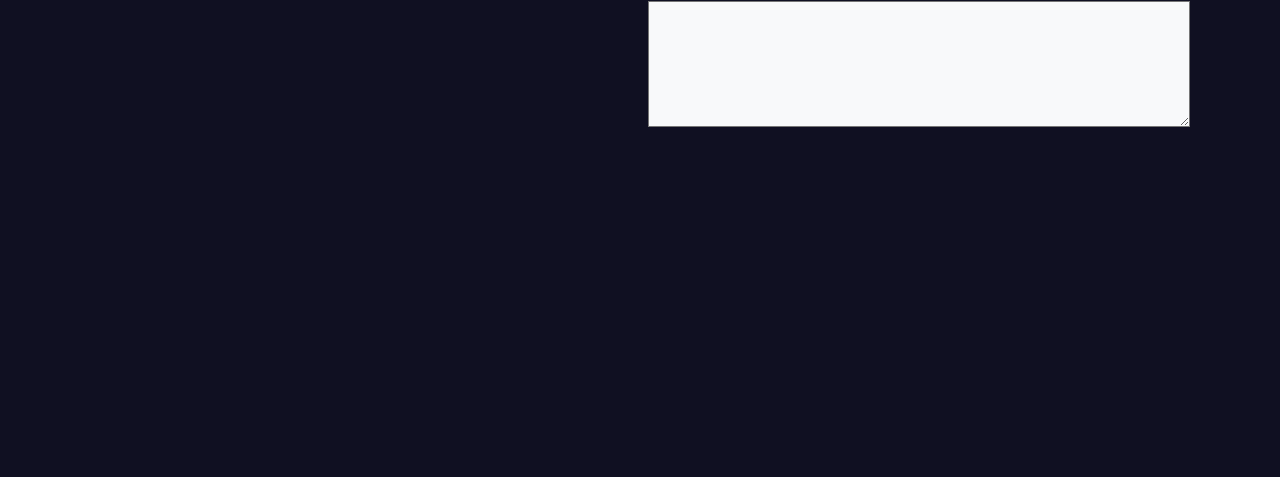
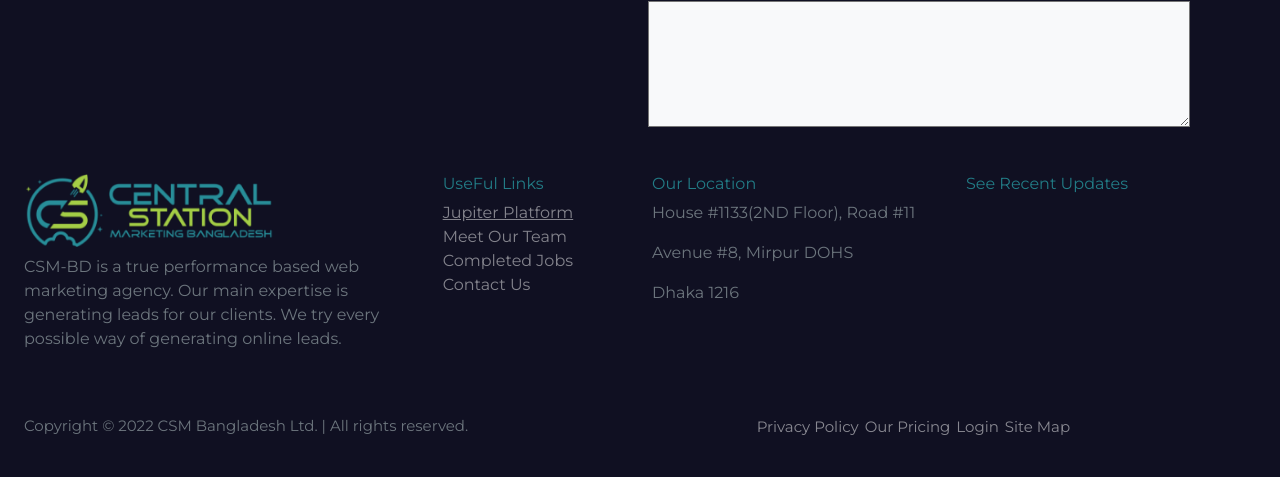
Before and after one commit to saklain71/official-project, a plain HTML site: page index.html in a window 1280 px wide. Shown: the part 5459-5936 px from the top of the page. Before the commit the page ends 5609 px from the top, so only its background shows below. Drawn offline with nearby package versions, Linux system fonts and the light colour scheme.

Commit message:
footer done

```diff
--- a/css/app.css
+++ b/css/app.css
@@ -16,7 +16,8 @@ body {
 
 
 }
-.navbar{
+
+.navbar {
     position: sticky;
 
 }
@@ -158,10 +159,12 @@ body {
     border-radius: 30px;
     opacity: .50;
 }
-.third-section h3{
+
+.third-section h3 {
     color: rgb(34, 124, 134);
 }
-.third-section p{
+
+.third-section p {
     color: whitesmoke;
     opacity: .75;
 }
@@ -172,30 +175,35 @@ body {
     color: rgb(34, 124, 134);
     border-radius: 20px;
 }
-.third-section img{
+
+.third-section img {
     width: 50px;
     height: 50px;
 }
 
 /*  Fourth section */
 
-.fourth-section{
+.fourth-section {
     background-color: black;
 }
-.fourth-section h2{
+
+.fourth-section h2 {
     color: aliceblue;
     opacity: .75;
 }
 
 /* fifth Section */
-.fifth-section-title{
-   margin-top: 10px;
+.fifth-section-title {
+    margin-top: 10px;
 }
-.fifth-section h1,h2{
+
+.fifth-section h1,
+h2 {
     color: aliceblue;
     opacity: .75;
 }
-.fifth-section a{
+
+.fifth-section a {
     padding: 10px;
     text-decoration: none;
     color: rgb(34, 124, 134);
@@ -203,59 +211,101 @@ body {
     border-radius: 20px;
 
 }
-.fifth-section img{
+
+.fifth-section img {
 
     width: 50px;
     height: 100%;
     margin-bottom: 10px;
 }
 
-.fifth-section p{
+.fifth-section p {
     margin-top: -10px;
     font-size: smaller;
 }
+
 /* sixth section  */
-.sixt-section{
+.sixt-section {}
 
-}
-.review{
+.review {
     background-color: rgb(19, 21, 40);
     padding: 20px;
 }
 
-.review-name img{
+.review-name img {
     width: 50px;
     height: 50px;
 
 }
 
+footer .useful-link h6 {
+    color: rgb(34, 124, 134);
+}
+
+footer .useful-link a {
+    text-decoration: none;
+    display: grid;
+    color: whitesmoke;
+    opacity: .5;
+
+
+}
+
+footer .footer-ending a {
+    text-decoration: none;
+    color: white;
+    opacity: .5;
+    font-size: 15px;
+    margin-right: 2px;
+    align-items: center;
+
+}
+
+footer .useful-link p {
+    font-size: 20;
+}
+
+footer .footer-ending p {
+    font-size: 15px;
+}
+
+
+/* Media querry */
 /* first-section */
+
 @media only screen and (max-width: 600px) {
-    .svg{
+    .svg {
         margin: 0% auto;
     }
+
     .navitems a {
         gap: 30px;
         display: block;
     }
-    .first-section p{
+
+    .first-section p {
         text-align: center;
     }
+
     .first-section .first-sec-btn {
-      margin-left: 50px;
+        margin-left: 50px;
 
     }
 
 
 }
 
+
 /* last section */
 
 @media only screen and (max-width: 600px) {
 
-    .last-section{
-      display: flex;
-      flex-direction: column;
+    .last-section {
+
+        display: block !important;
     }
 
+
 }
+
+/*  footer */
--- a/index.html
+++ b/index.html
@@ -395,8 +395,6 @@
           <div class="col-md-4"></div>
         </div>
       </div>
-
-
     </section>
 
     <section >
@@ -429,8 +427,46 @@
 
   </main>
 
-  <footer>
+  <footer class="">
 
+    <div class="row p-4">
+      <div class="col-lg-4">
+        <img width="250" src="images/csm-logo.png" alt="">
+        <p class="mt-2">CSM-BD is a true performance based web marketing agency. Our main expertise is generating leads for our clients. We try every possible way of generating online leads.</p>
+      </div>
+      <div class="col-lg-2 useful-link" >
+        <h6>UseFul Links</h6>
+        <a href=""><u>Jupiter Platform</u></a>
+        <a href="">Meet Our Team</a>
+        <a href="">Completed Jobs</a>
+        <a href="">Contact Us</a>
+
+      </div>
+      <div class="col-lg-3 useful-link">
+        <h6>Our Location</h6>
+        <p>House #1133(2ND Floor), Road #11 </p>
+        <p>Avenue #8, Mirpur DOHS</p>
+        <p>Dhaka 1216</p>
+      </div>
+      <div class="col-lg-3 useful-link">
+        <h6>See Recent Updates</h6>
+
+      </div>
+
+    </div>
+    <div class="row p-4 footer-ending ">
+      <div class="col-lg-7 ">
+        <p>Copyright © 2022 CSM Bangladesh Ltd. | All rights reserved.</p> </div>
+      <div class="col-lg-5 ">
+        <div class="items-center">
+        <a href="">Privacy Policy </a>
+        <a href=""> Our Pricing </a>
+        <a href=""> Login </a>
+        <a href=""> Site Map</a>
+        </div>
+
+      </div>
+    </div>
   </footer>
 
 
```
